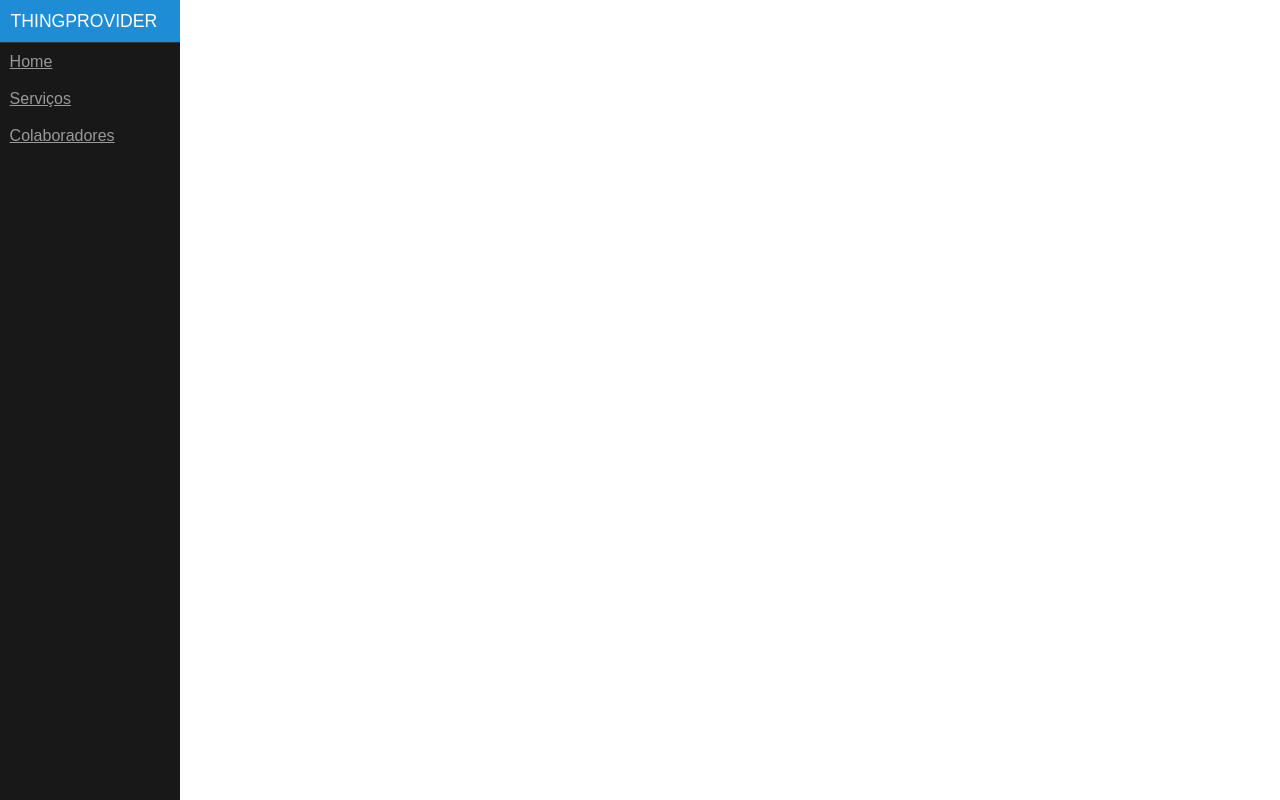
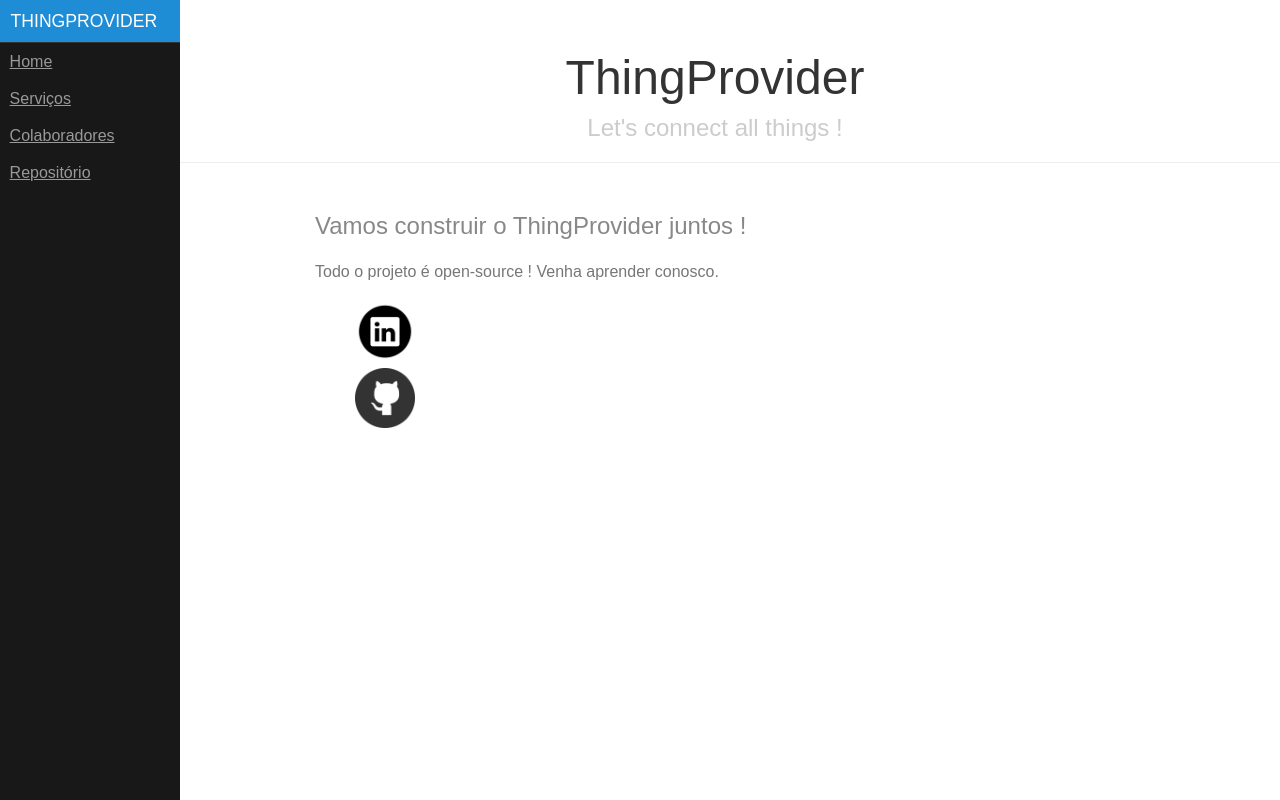
Before and after one commit to kevinmmartins/ThingProviderWeb, a React (Create React App) app: page /open in a window 1280 px wide. Built offline with nearby package versions, Linux system fonts and the light colour scheme.

Commit message:
Fix components

```diff
--- a/src/App.js
+++ b/src/App.js
@@ -1,6 +1,7 @@
 import React, { Component } from 'react';
 import Main from './components/Main';
 import Header from './components/Header';
+import ThingProviderheader from './components/ThingProviderHeader';
 
 class App extends Component {
 
@@ -8,6 +9,7 @@ class App extends Component {
     return (
       <div id="layout">
         <Header />
+        <ThingProviderheader />
         <Main />
       </div>
     );
--- a/src/components/Header.js
+++ b/src/components/Header.js
@@ -10,7 +10,6 @@ class Header extends Component {
         return (
             <div>
                 <a href="#menu" id="menuLink" className="menu-link">
-                    <span></span>
                 </a>
                 <div id="menu">
                     <div className="pure-menu">
@@ -29,6 +28,9 @@ class Header extends Component {
                                 <Link className="pure-menu-item" to='/colaborators'>Colaboradores</Link>
                             </li>
 
+                            <li className="pure-menu-item">
+                                <Link className="pure-menu-item" to='/open'>Repositório</Link>
+                            </li>
                         </ul>
                     </div>
                 </div>
--- a/src/components/About.js
+++ b/src/components/Home.js
@@ -2,20 +2,13 @@ import React, { Component } from 'react';
 import '../css/pure-min.css';
 import '../css/side-menu.css';
 import '../css/app.css';
-import linkedinLogo from '../images/linkedin.png';
-import githubLogo from '../images/github.png';
 
-class About extends Component {
+class Home extends Component {
 
     render() {
         return (
             <div>
                 <div id="main">
-                    <div className="header">
-                        <h1>ThingProvider</h1>
-                        <h2>Let's connect all things !</h2>
-                    </div>
-
                     <div className="content">
                         <h2 className="content-subhead">Sobre o projeto</h2>
                         <p>
@@ -24,32 +17,12 @@ class About extends Component {
                             Para propor uma arquitetura diferente da comum monolítica aplicada comumente em projetos
                             de menores escalas será utilizado web services restfull proporcionando a possibilidade
                             do consumo das informações para os mais diversos sistemas em que está se mostre necessária
-            </p>
+                        </p>
 
                         <div className="pure-g">
                             <div className="pure-u-1-1">
                                 <img className="pure-img-responsive" src="https://user-images.githubusercontent.com/20428703/38177975-3c21b5d4-35df-11e8-8193-aff06af8f356.png" alt="ThingProvider logo"></img>
                             </div>
-                        </div>
-
-                        <h2 className="content-subhead">Vamos construir o ThingProvider juntos !</h2>
-                        <p>
-                            Todo o projeto é open-source ! Venha aprender conosco.
-            </p>
-
-                        <div>
-                            <ul>
-                                <li className="App-ul">
-                                    <a href="https://www.linkedin.com/in/kevinmmartins/">
-                                        <img src={linkedinLogo} className="App-logo" alt="Linkedin" />
-                                    </a>
-                                </li>
-                                <li className="App-ul">
-                                    <a href="https://github.com/kevinmmartins/ThingProvider">
-                                        <img src={githubLogo} className="App-logo" alt="Github" />
-                                    </a>
-                                </li>
-                            </ul>
                         </div>
                     </div>
                 </div>
@@ -58,4 +31,4 @@ class About extends Component {
     }
 }
 
-export default About;
+export default Home;
--- a/src/components/Main.js
+++ b/src/components/Main.js
@@ -1,8 +1,9 @@
-import React from 'react'
-import { Switch, Route } from 'react-router-dom'
-import Home from './About'
-import Services from './Services'
-import Collaborators from './Collaborators'
+import React from 'react';
+import { Switch, Route } from 'react-router-dom';
+import Home from './Home';
+import Services from './Services';
+import Collaborators from './Collaborators';
+import OpenSource from './OpenSource';
 
 const Main = () => (
   <main>
@@ -10,6 +11,7 @@ const Main = () => (
       <Route exact path='/' component={Home}/>
       <Route path='/services' component={Services}/>
       <Route path='/colaborators' component={Collaborators}/>
+      <Route path='/open' component={OpenSource}/>
     </Switch>
   </main>
 )
--- /dev/null
+++ b/src/components/OpenSource.js
@@ -0,0 +1,39 @@
+import React, { Component } from 'react';
+import '../css/pure-min.css';
+import '../css/side-menu.css';
+import '../css/app.css';
+import linkedinLogo from '../images/linkedin.png';
+import githubLogo from '../images/github.png';
+
+class OpenSource extends Component {
+
+    render() {
+        return (
+            <div>
+                <div className="content">
+                    <h2 className="content-subhead">Vamos construir o ThingProvider juntos !</h2>
+                    <p>
+                        Todo o projeto é open-source ! Venha aprender conosco.
+                        </p>
+
+                    <div>
+                        <ul>
+                            <li className="App-ul">
+                                <a href="https://www.linkedin.com/in/kevinmmartins/">
+                                    <img src={linkedinLogo} className="App-logo" alt="Linkedin" />
+                                </a>
+                            </li>
+                            <li className="App-ul">
+                                <a href="https://github.com/kevinmmartins/ThingProvider">
+                                    <img src={githubLogo} className="App-logo" alt="Github" />
+                                </a>
+                            </li>
+                        </ul>
+                    </div>
+                </div>
+            </div>
+        );
+    }
+}
+
+export default OpenSource;
--- /dev/null
+++ b/src/components/ThingProviderHeader.js
@@ -0,0 +1,17 @@
+import React, { Component } from 'react';
+import '../css/pure-min.css';
+import '../css/side-menu.css';
+
+class ThingProviderHeader extends Component {
+
+    render() {
+        return (
+            <div className="header">
+                <h1>ThingProvider</h1>
+                <h2>Let's connect all things !</h2>
+            </div>
+        );
+    }
+}
+
+export default ThingProviderHeader;
```
